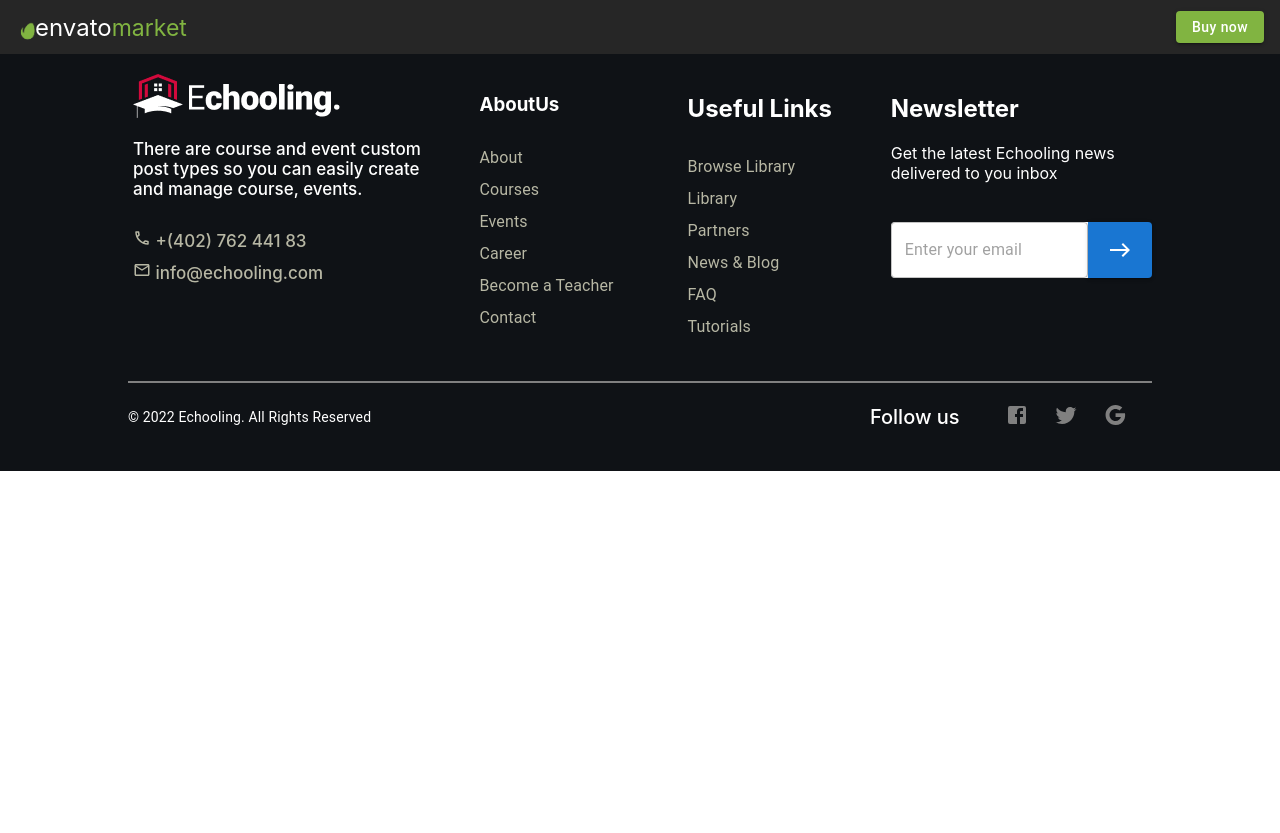
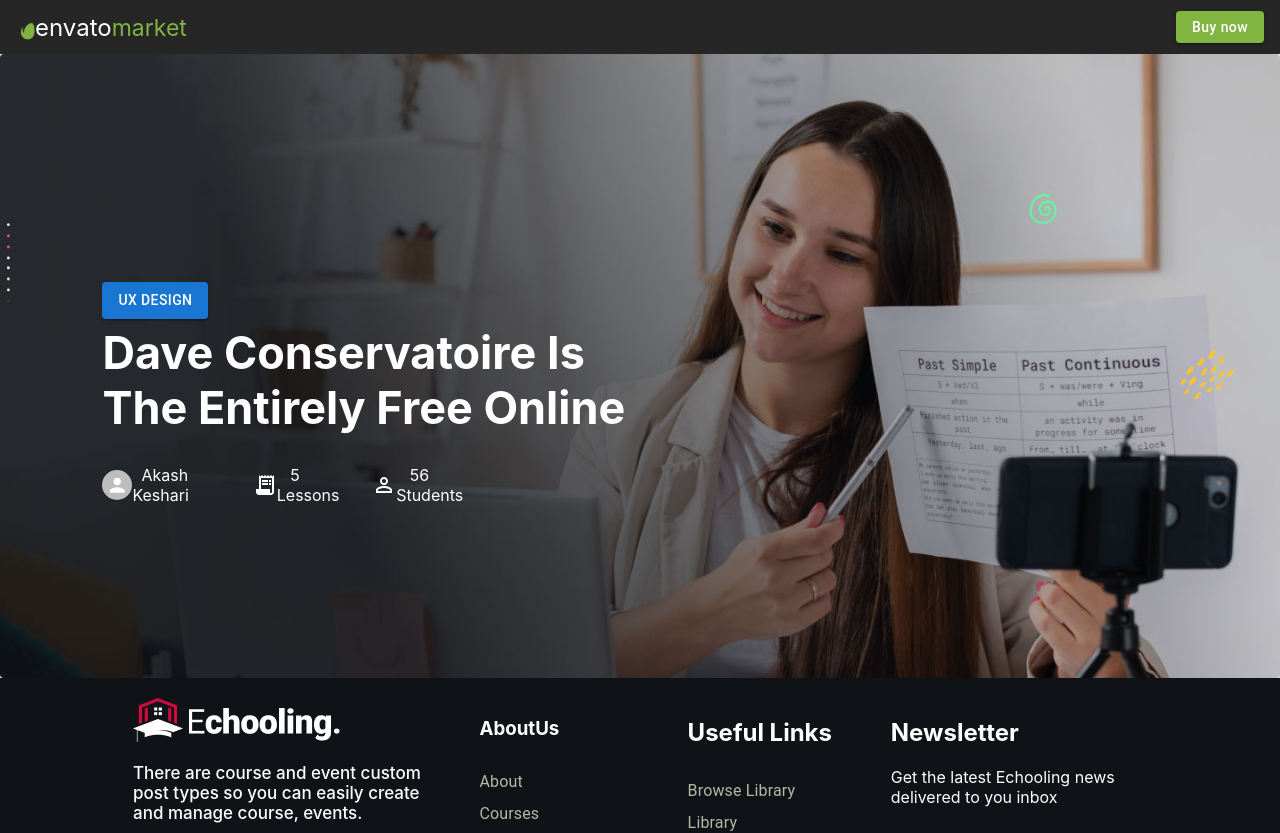
Before and after one commit to AkashKeshari111/hyperzip_assignment, a React (Create React App) app in the folder echooling/: page / in a window 1280 px wide. Shown: the top 833 px of the page. Before the commit the page ends 800 px from the top, so only its background shows below. Built offline with nearby package versions, Linux system fonts and the light colour scheme.

Commit message:
slider background image done

```diff
--- a/echooling/src/App.js
+++ b/echooling/src/App.js
@@ -1,13 +1,14 @@
 import logo from "./logo.svg";
 import "./App.css";
-import Button from "@mui/material/Button";
 import Headers from "./components/Headers/Headers";
 import Footer from "./components/Footer/Footer";
+import Main from "./components/Main/Main";
 
 function App() {
   return (
     <div className="App">
       <Headers />
+      <Main/>
       <Footer/>
     </div>
   );
--- a/echooling/src/components/Headers/Headers.jsx
+++ b/echooling/src/components/Headers/Headers.jsx
@@ -13,6 +13,9 @@ const Headers = () => {
         display: "flex",
         alignItems: "center",
         justifyContent: "space-between",
+        position:"fixed",
+        top:0,
+
       }}
     >
       <Box
--- /dev/null
+++ b/echooling/src/components/Main/Main.jsx
@@ -0,0 +1,13 @@
+import { Box } from '@mui/material'
+import React from 'react'
+import Slider from './Slider/Slider'
+
+const Main = () => {
+  return (
+    <Box sx={{marginTop:"54px"}}>
+        <Slider/>
+    </Box>
+  )
+}
+
+export default Main
--- /dev/null
+++ b/echooling/src/components/Main/Slider/Slider.jsx
@@ -0,0 +1,124 @@
+import {
+  Avatar,
+  Box,
+  Button,
+  Card,
+  CardContent,
+  CardMedia,
+  Typography,
+} from "@mui/material";
+import React from "react";
+import ReceiptLongIcon from "@mui/icons-material/ReceiptLong";
+import PersonOutlineOutlinedIcon from "@mui/icons-material/PersonOutlineOutlined";
+
+const Slider = () => {
+  return (
+    <Card sx={{ height: "78vh", width: "100%" }}>
+      <CardMedia
+        component="img"
+        image={"/image1.jpg"}
+        alt={"image1"}
+        style={{ zIndex: -1, width: "100%", height: "100%" }}
+      />
+      <CardContent
+        sx={{
+
+          marginTop: "-450px",
+          zIndex: 10,
+          width: "100%",
+          display: "flex",
+          alignItems: "center",
+          justifyContent: "left",
+          paddingLeft: "5%",
+        }}
+      >
+        <Box
+          sx={{
+            width: "50%",
+            height: "100%",
+            paddingTop: "3%",
+            paddingLeft: "3%",
+
+            display: "flex",
+            flexDirection: "column",
+            alignItems: "flex-start",
+            justifyContent: "center",
+            textAlign: "left",
+          }}
+        >
+          <Button
+            variant="contained"
+            sx={{ height: "60%", width: "max-content" }}
+          >
+            UX Design
+          </Button>
+          <h1
+            style={{
+              color: "white",
+              flexWrap: "wrap",
+              marginLeft: 0,
+              paddingLeft: 0,
+              paddingRight: "15%",
+              marginTop: "1%",
+              fontSize: "45px",
+            }}
+          >
+            Dave Conservatoire Is The Entirely Free Online
+          </h1>
+
+          <Box
+            sx={{
+              display: "flex",
+              alignItems: "center",
+              justifyContent: "space-evenly",
+              width: "60%",
+              color: "white",
+
+            }}
+          >
+            <Box
+              sx={{
+                display: "flex",
+                alignItems: "center",
+                justifyContent: "left",
+                width: "max-content",
+              }}
+            >
+              <Avatar
+                alt="Your avatar"
+                src=""
+                style={{ height: 30, width: 30 }}
+              />
+              <text>&nbsp;&nbsp;Akash Keshari</text>{" "}
+            </Box>
+            <Box
+              sx={{
+                display: "flex",
+                alignItems: "center",
+                justifyContent: "left",
+                width: "max-content",
+              }}
+            >
+             &nbsp;&nbsp;&nbsp;&nbsp; <ReceiptLongIcon />
+              &nbsp;&nbsp; 5 Lessons
+            </Box>
+
+            <Box
+              sx={{
+                display: "flex",
+                alignItems: "center",
+                justifyContent: "left",
+                width: "max-content",
+              }}
+            >
+             &nbsp;&nbsp;&nbsp;&nbsp; <PersonOutlineOutlinedIcon />
+              &nbsp;&nbsp; 56 Students
+            </Box>
+          </Box>
+        </Box>
+      </CardContent>
+    </Card>
+  );
+};
+
+export default Slider;
```
Also changed, not shown: echooling/public/image1.jpg (added).
